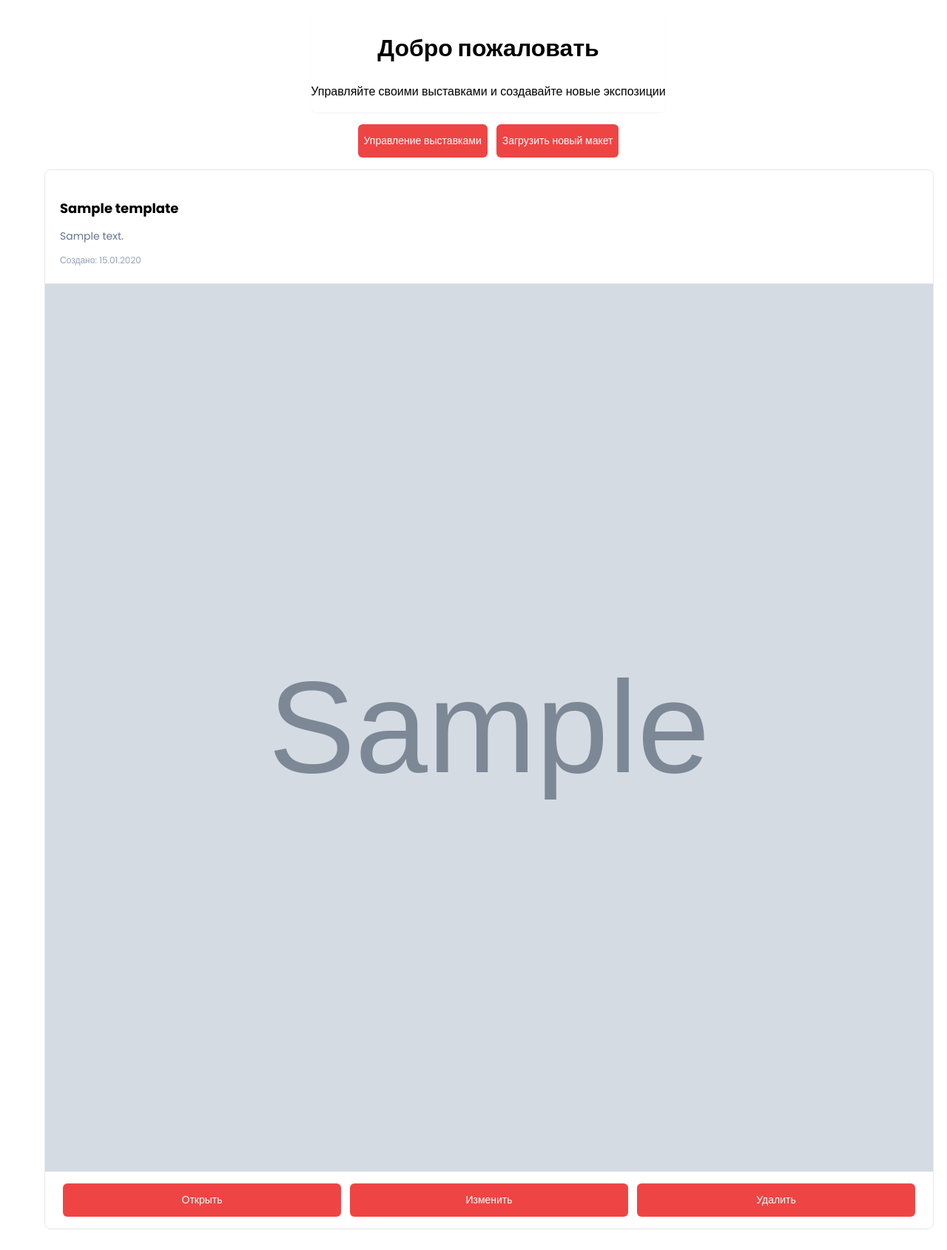
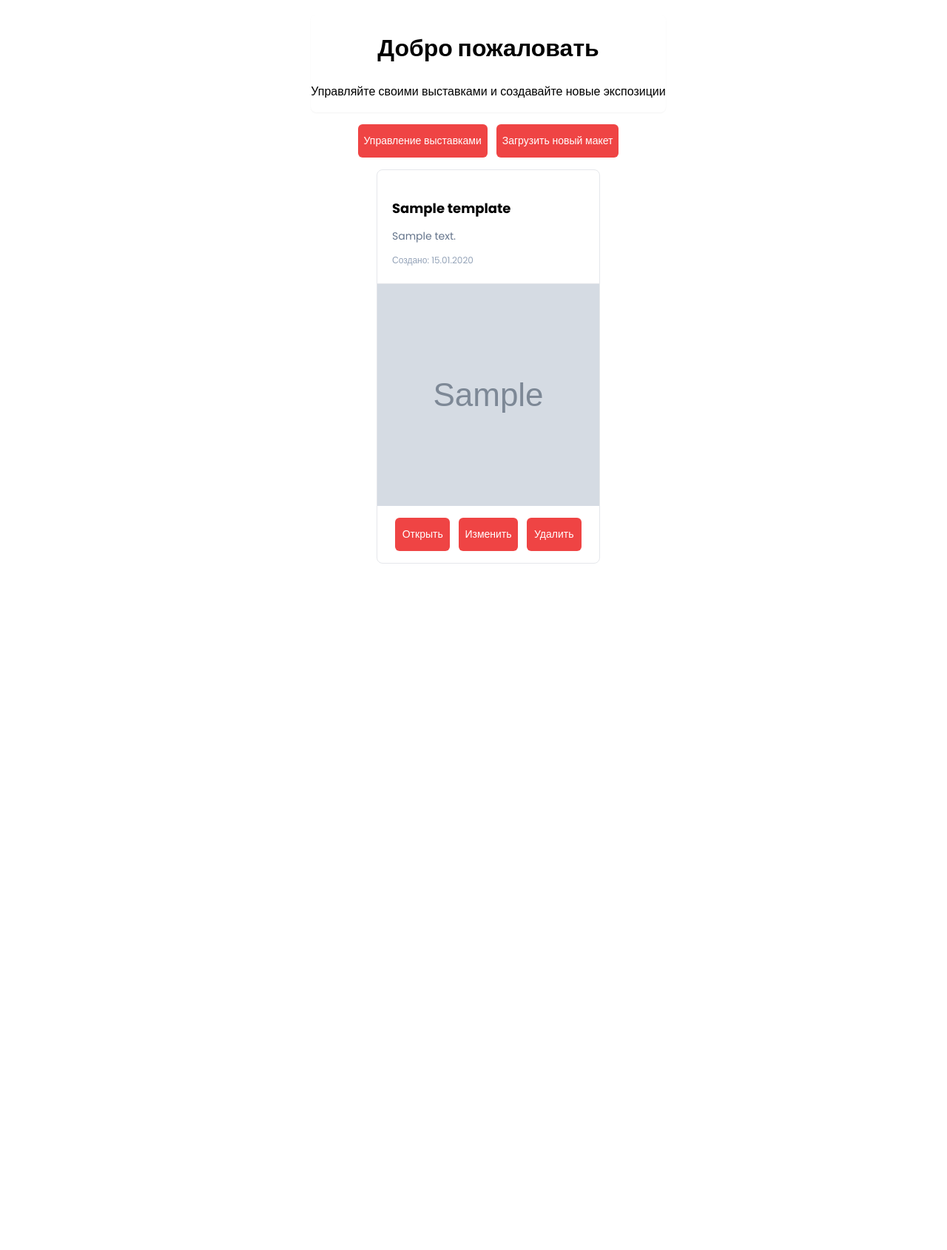
Before and after one commit to hardPrecision/ExpoShare, a Flask app: page /dashboard in a window 1280 px wide. Shown: the part 68-1758 px from the top of the page at 74% size. After the commit the page ends 830 px from the top, so only its background shows below. Run offline with Flask 3, Linux system fonts and the light colour scheme; a user stored in the database is signed in; tables that the repository leaves empty hold one stand-in row (values such as "Sample post"); grey boxes marked "Sample" are stand-in pictures.

Commit message:
Fix gallery and scroll

```diff
--- a/app/templates/dashboard.html
+++ b/app/templates/dashboard.html
@@ -95,12 +95,13 @@
         }
 
         .template-card {
-            width: 100%;
-            height: auto;
+            /* фиксированная максимальная ширина вместо 100% */
+            max-width: 300px;
+            flex: 1 1 300px;
+            margin: 0;
             display: flex;
             flex-direction: column;
             border: 1px solid #e5e7eb;
-            margin: 0;
             border-radius: 0.5rem;
             overflow: hidden;
         }
@@ -128,7 +129,6 @@
 
         .image-container {
             width: 100%;
-            height: auto;
             aspect-ratio: 1 / 1;
             position: relative;
             overflow: hidden;
@@ -203,14 +203,21 @@
             color: white;
         }
 
+        .grid-container {
+            /* выравниваем все карточки по вершине ячеек */
+            display: grid;
+            grid-template-columns: repeat(auto-fit, minmax(300px, 1fr));
+            gap: 2rem;
+            padding: 0 1.5rem;
+            margin: 0 auto;
+            max-width: 1200px;
+            align-items: start;
+            justify-items: center;
+        }
+
         @media (min-width: 768px) {
             .grid-container {
-                display: grid;
-                grid-template-columns: repeat(auto-fit, minmax(250px, 1fr));
-                gap: 2rem;
-                padding: 0 1.5rem;
-                margin: 0 auto;
-                max-width: 1200px;
+                grid-template-columns: repeat(auto-fit, minmax(300px, 1fr));
             }
         }
     </style>
@@ -224,8 +231,7 @@
         {% if current_user.is_authenticated %}
         <div class="user-dropdown">
             <a href="#"
-               style="margin-left: 10px; display: inline-flex; align-items: center; justify-content: center; width: 40px; height: 40px; border-radius: 50%; background-color: var(--primary-color); color: white; text-decoration: none; font-weight: bold;">{{
-                current_user.username[0].upper() }}</a>
+               style="margin-left: 10px; display: inline-flex; align-items: center; justify-content: center; width: 40px; height: 40px; border-radius: 50%; background-color: var(--primary-color); color: white; text-decoration: none; font-weight: bold;">{{ current_user.username[0].upper() }}</a>
             <div class="dropdown-menu">
                 <a href="/dashboard" class="dropdown-item">
                     <i>👤</i> Личный кабинет
@@ -284,23 +290,12 @@
             </div>
 
             <div class="actions">
-                <a href="{{ url_for('static', filename='uploads/' + template.filename) }}"
-                   target="_blank"
-                   class="action-btn btn-primary">
-                    Открыть
-                </a>
-                <a href="{{ url_for('main.edit_template', template_id=template.id) }}"
-                   class="action-btn btn-success">
-                    Изменить
-                </a>
-                <a href="{{ url_for('main.delete_template', template_id=template.id) }}"
-                   class="action-btn btn-danger">
-                    Удалить
-                </a>
+                <a href="{{ url_for('static', filename='uploads/' + template.filename) }}" target="_blank" class="action-btn btn-primary">Открыть</a>
+                <a href="{{ url_for('main.edit_template', template_id=template.id) }}" class="action-btn btn-success">Изменить</a>
+                <a href="{{ url_for('main.delete_template', template_id=template.id) }}" class="action-btn btn-danger">Удалить</a>
             </div>
         </div>
         {% endfor %}
-
         {% endif %}
     </div>
 </div>
```
Also changed, not shown: app/templates/exhibition.html (+11 -1 lines).
